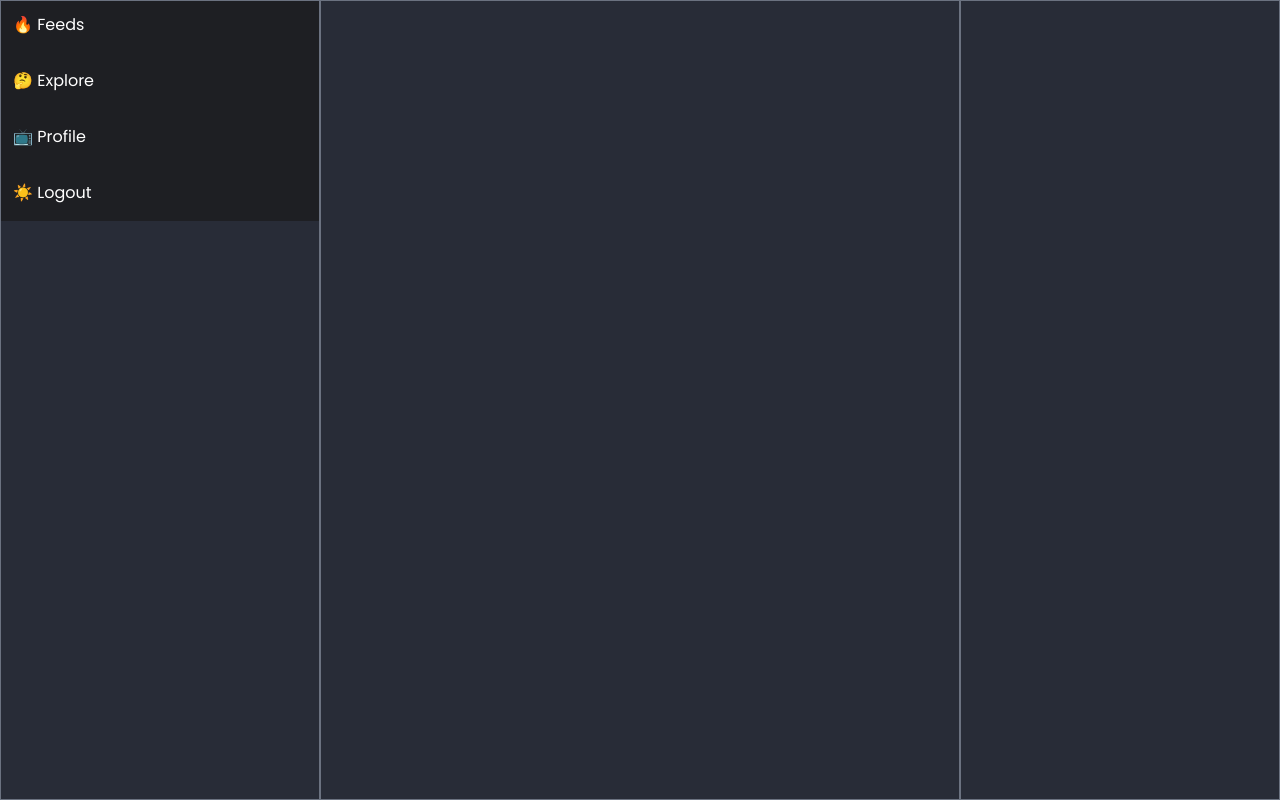
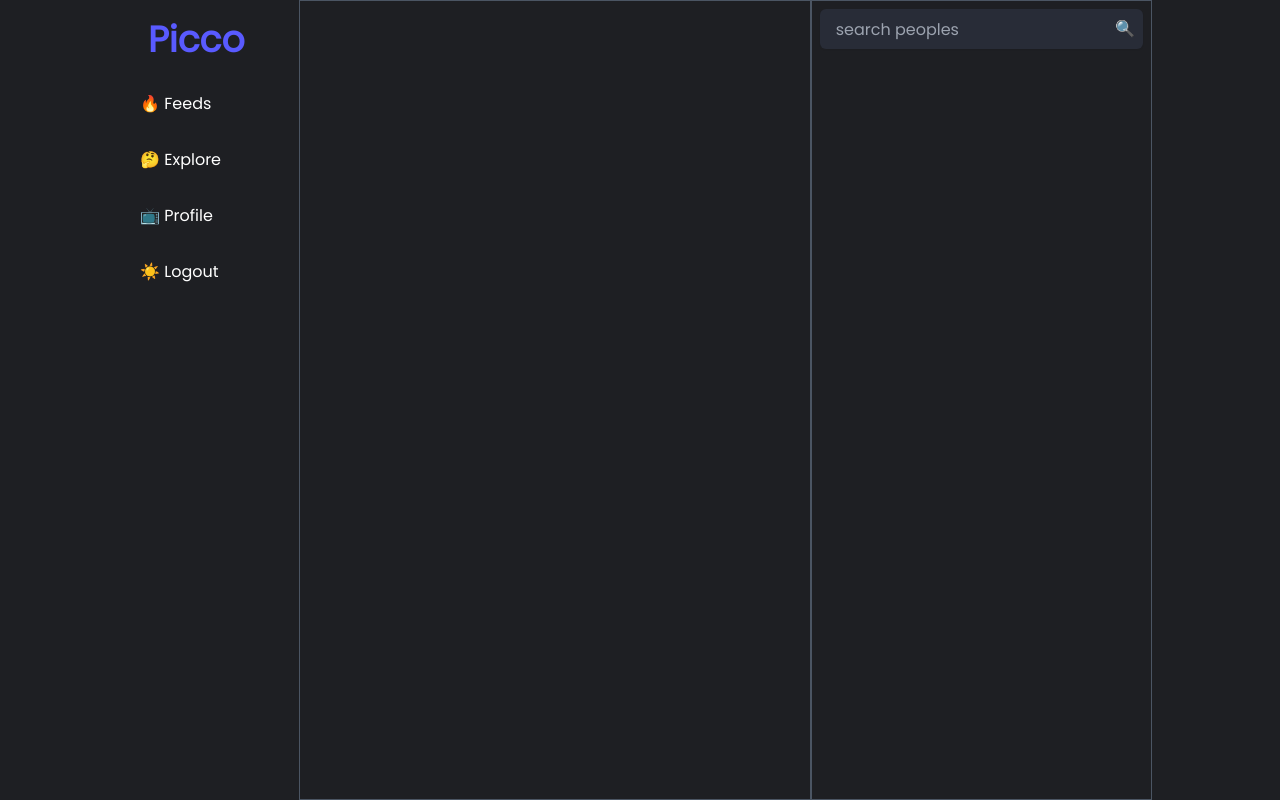
Before and after one commit to Avin008/social-media-app, a Next.js app: page /feeds in a window 1280 px wide. Built offline with nearby package versions, Linux system fonts and the light colour scheme.

Commit message:
added: searchbar component

```diff
--- a/app/feeds/page.tsx
+++ b/app/feeds/page.tsx
@@ -1,14 +1,22 @@
+import SearchBar from "@/components/SearchBar";
 import Sidebar from "@/components/Sidebar";
 
 const UserFeedsPage = () => {
   return (
-    <main className="bg-background h-screen">
-      <div className="grid h-full grid-cols-12">
-        <div className="border border-gray-500 col-span-3">
+    <main className="bg-[#1E1F23] h-screen">
+      <div className="h-full w-[80%] bg-[#1E1F23] mx-auto grid grid-cols-12">
+        <div className="col-span-2 space-y-5">
+          <div className="m-5">
+            <span className="text-4xl text-brand font-extrabold">
+              Picco
+            </span>
+          </div>
           <Sidebar />
         </div>
-        <div className="border border-gray-500 col-span-6"></div>
-        <div className="border border-gray-500 col-span-3"></div>
+        <div className="col-span-6 border border-gray-600"></div>
+        <div className="border border-gray-600 col-span-4">
+          <SearchBar />
+        </div>
       </div>
     </main>
   );
--- /dev/null
+++ b/components/SearchBar.tsx
@@ -0,0 +1,16 @@
+const SearchBar = () => {
+  return (
+    <div className="relative shadow-sm bg-[#282C37] h-10 rounded-md m-2 flex items-center">
+      <input
+        className="text-white bg-transparent outline-none h-full w-[90%] px-4"
+        type="text"
+        placeholder="search peoples"
+      />
+      <div className="flex justify-end w-[10%] px-2">
+        <span>🔍</span>
+      </div>
+    </div>
+  );
+};
+
+export default SearchBar;
```
